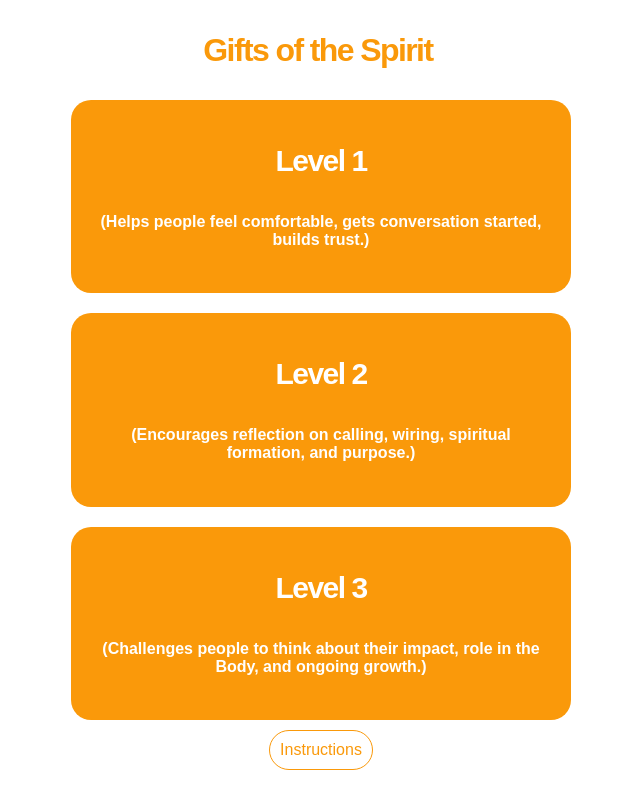
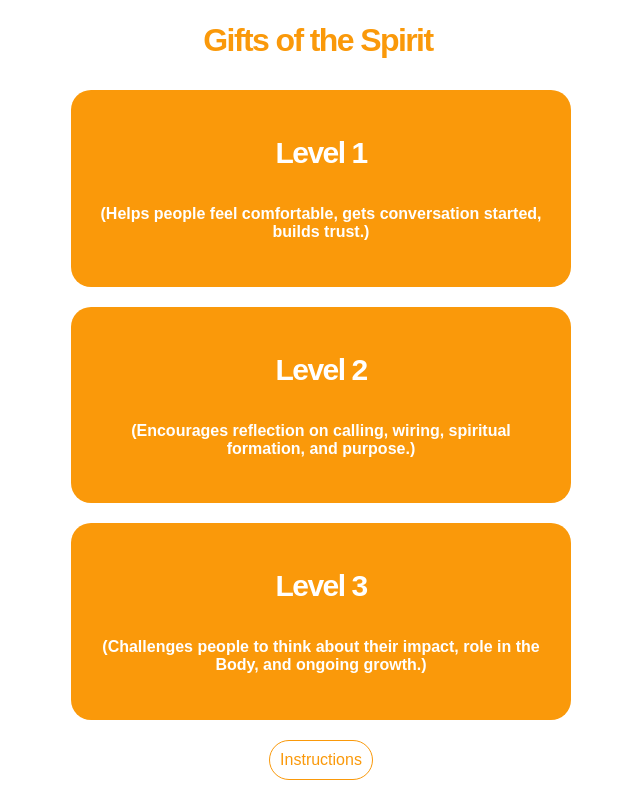
Before and after one commit to giftsofthespirit/gift-cards, a website built with Vite: page index.html in a window 1280 px wide. Shown: the whole page, without its empty margins (319-959 px from the left). Built offline with nearby package versions, Linux system fonts and the light colour scheme; a web font is replaced by a local one.

Commit message:
Update element padding and page size

```diff
--- a/src/main.js
+++ b/src/main.js
@@ -2,6 +2,10 @@ import './style.css';
 import Chart from 'chart.js/auto';
 
 const app = document.querySelector('#app');
+
+const appHeight = () => document.documentElement.style.setProperty('--app-height', `${window.innerHeight}px`)
+window.addEventListener('resize', appHeight)
+appHeight()
 
 const questions = {
   1: [],
@@ -64,7 +68,7 @@ function render() {
           )
           .join('')}
       </div>
-      <div>
+      <div class="instructions-button-contaier">
           <button id="instructions" class="nav-button">Instructions</button>
       </div>
       </div>
--- a/src/style.css
+++ b/src/style.css
@@ -39,12 +39,13 @@ body {
 
 #app {
   background: var(--background-color);
-  padding: 10px;
+  /* padding: 10px; */
   border-radius: 4px;
   width: 100%;
   max-width: 500px;
-  height: 95vh;
   text-align: center;
+  height: 100vh;
+  height: var(--app-height);
 }
 
 h1 {
@@ -68,6 +69,11 @@ li {
 
 .instructions-container {
   text-align: left;
+}
+
+.instructions-button-contaier {
+  padding-top: 10px;
+  padding-bottom: 20px;
 }
 
 .buttons-container {
```
